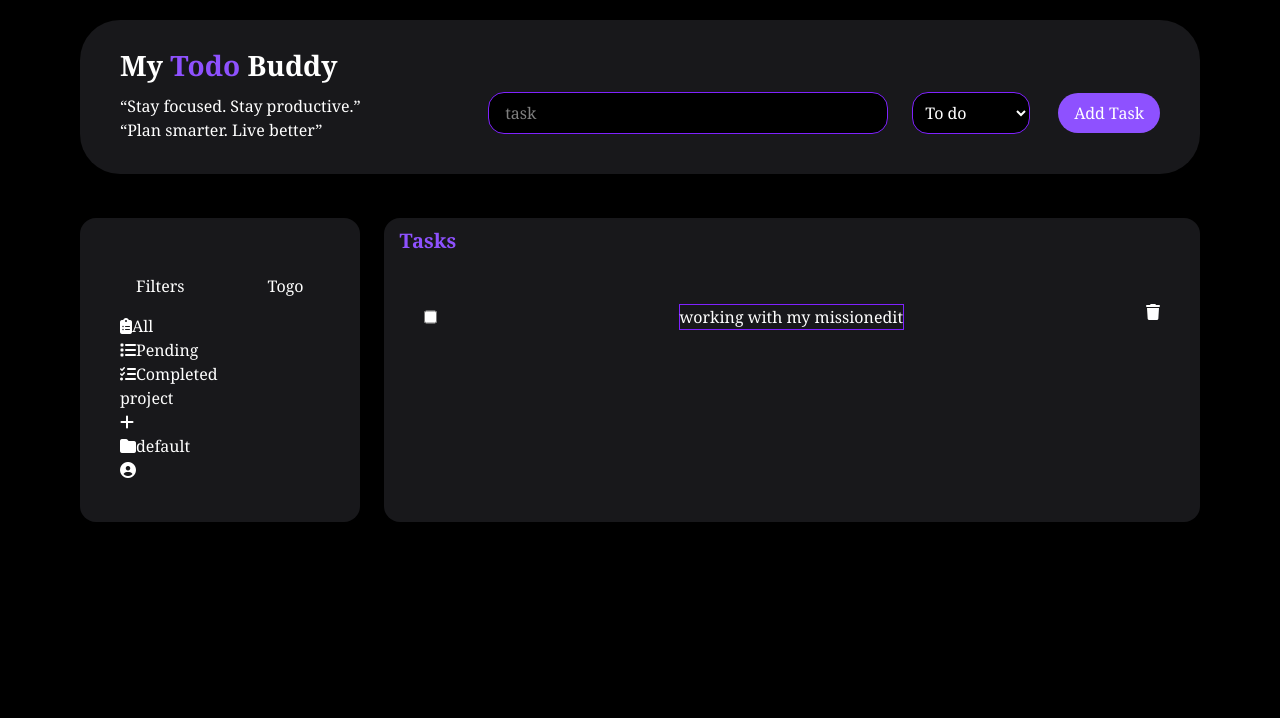
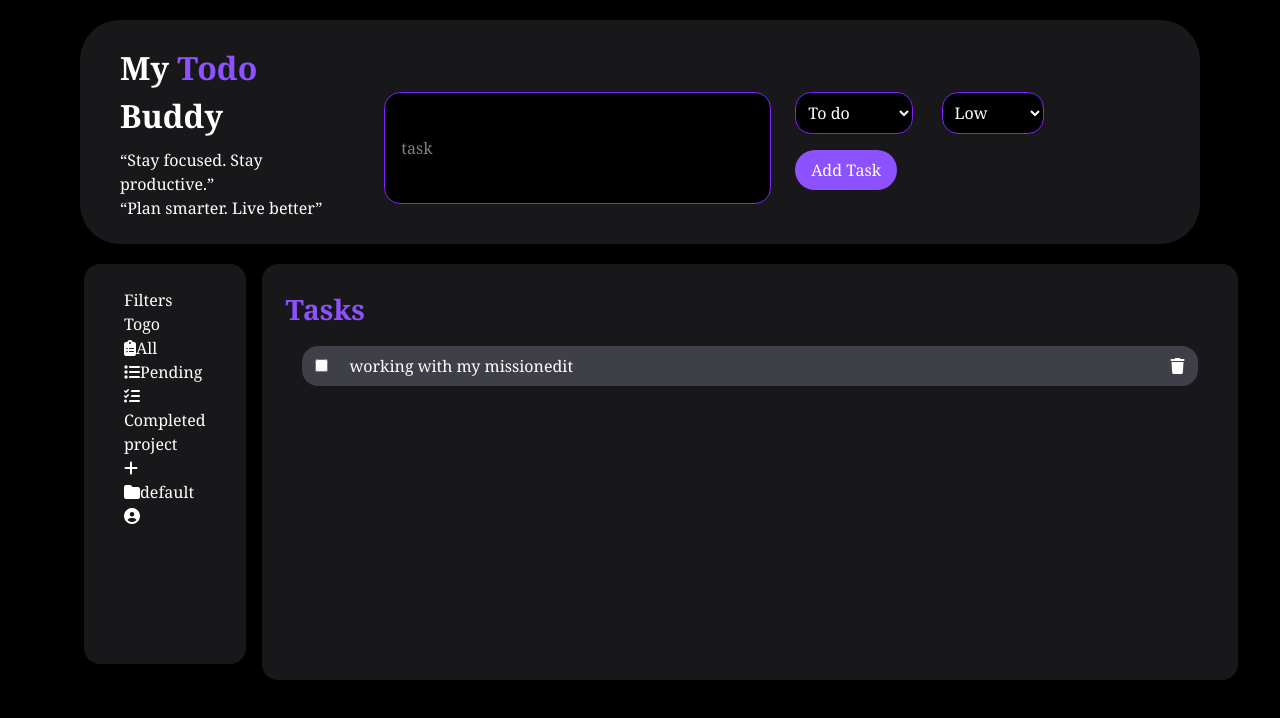
Before and after one commit to ingdia/Task-master, a plain HTML site: page index.html in a window 1280 px wide. Drawn offline with nearby package versions, Linux system fonts and the light colour scheme.

Commit message:
stlying for lists of task

```diff
--- a/index.html
+++ b/index.html
@@ -8,10 +8,10 @@
     <title>My Task Buddy</title>
 </head>
 <body class="bg-black text-white font-serif">
-    <header class="bg-zinc-900 flex flex-col m-5 p-6 gap-6 md:flex-row md:justify-between lg:px-10 lg:mx-20  rounded-[40px]">
+    <header class="bg-zinc-900 flex flex-col m-5 p-6 gap-6 md:flex-row md:justify-between md:px-10 lg:px-10 lg:mx-20 md:mx-20  rounded-[40px]">
         <!-- the right side of the header -->
         <div>
-          <h1 class="font-bold text-[28px] mb-2">My <span class="text-violet-500">Todo</span> Buddy</h1>
+          <h1 class="font-bold text-[32px] mb-2">My <span class="text-violet-500">Todo</span> Buddy</h1>
           <p class="text-[16px]">“Stay focused. Stay productive.”</p>
           <p clas="text-[16px]">“Plan smarter. Live better”</p>
         </div>
@@ -24,21 +24,26 @@
             <option value="pending">To do</option>
             <option value="completed">completed</option>
          </select>
+            <select name="Priority" class=" bg-black rounded-2xl border-1 border-violet-600 mb-4 px-2 py-1 md:py-2 w-auto" required>
+            <option value="pending">Low</option>
+            <option value="completed">Medium</option>
+            <option value="completed">High</option>
+         </select>
          <button type="submit" class="bg-violet-500 p-2 px-4 rounded-full">Add Task</button>
          </div>
        </form>
 
     </header>
     <!-- here is the main section  -->
-    <main class=" flex flex-col m-2 p-6 gap-6 md:flex-row md:justify-between lg:px-6 lg:mx-14  ">
+    <main class=" flex flex-col md:flex-row m-5 w-auto gap-4  ">
         <!-- the right side with filters -->
-      <aside class="bg-zinc-900 w-[300px] rounded-2xl md:p-10">
-         <div class="flex flex-row justify-between p-4">
+      <aside class="bg-zinc-900 rounded-2xl w-auto p-6 md:px-10 lg:px-10 mb-4 md:ml-16 md:w-[200px] md:min-h-[400px]">
+         <div class="">
             <p>Filters</p>
             <buttorn>Togo</buttorn>
          </div>
          <div class="">
-            <ul class="flex flex-row md:flex-col justify-evenly">
+            <ul class="">
                 <li><i class="fa-solid fa-clipboard-list"></i>All</li>
                 <li><i class="fa-solid fa-list"></i>Pending</li>
                 <li><i class="fa-solid fa-list-check"></i>Completed</li>
@@ -61,24 +66,24 @@
 
       </aside>
 
-      <div class="bg-zinc-900  md:w-[900px] rounded-2xl">
+      <div class="bg-zinc-900 rounded-2xl w-auto p-6 md:w-[700px] md:mr-16 lg:w-[990px] min-h-[400px]">
          <!-- here is the left side with list -->
-          <h2 class="py-2 px-4 font-bold text-[20px] text-violet-500">Tasks</h2>
+          <h2 class="font-bold text-violet-500 text-[28px] mb-4">Tasks</h2>
           <form class="">
-            <div class="flex flex-row justify-between p-10">
+            <div class="flex justify-between  px-4">
                 <!-- select box -->
-               <div class="flex flex-row justify-evenly">
-                <input type="checkbox"class="rounded-2xl" id="checkbox"/>
-               </div>
+               <button class="bg-zinc-700 w-10 rounded-bl-2xl rounded-tl-2xl">
+                <input type="checkbox"class="" id="checkbox"/>
+               </button>
                <!-- middle input -->
-               <div class="flex flex-row  border-1 border-violet-600">
+               <div class="flex bg-zinc-700 w-204 px-2 py-2">
                 <p>working with my mission</p>
                 <button>edit</button>
                </div>
                <!-- action btn -->
-                <div class="flex flex-row justify-evenly">
+               <button class="bg-zinc-700 w-10 rounded-br-2xl rounded-tr-2xl">
                 <i class="fa-solid fa-trash"></i>
-                </div>
+                </button>
             </div>
           </form>
       </div>
```
